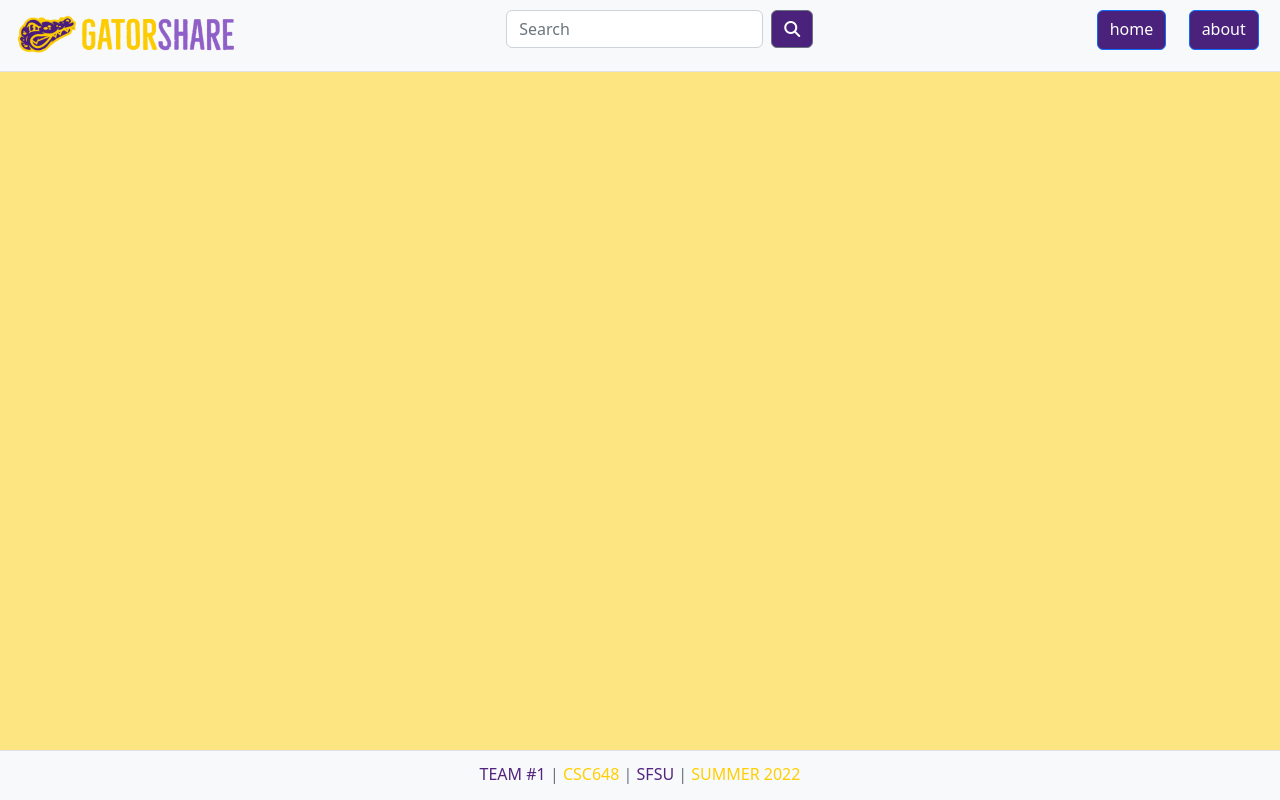
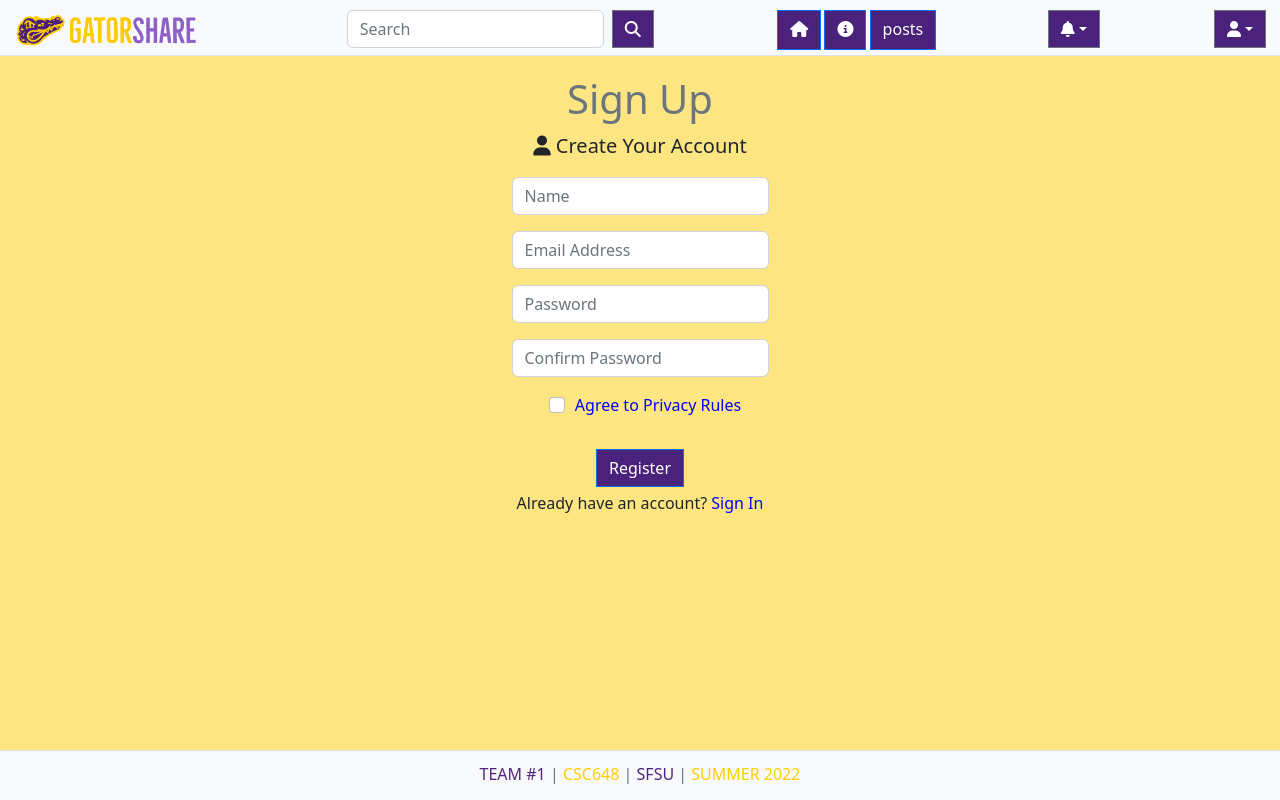
Before and after one commit to bsoukup1108/GatorShare, a React (Create React App) app in the folder application/client/: page /signup in a window 1280 px wide. Built offline with nearby package versions, Linux system fonts and the light colour scheme.

Commit message:
added Login, Logout,  updated navbar

```diff
--- a/application/client/src/App.js
+++ b/application/client/src/App.js
@@ -5,6 +5,9 @@ import Navbar from './components/navbar/Navbar';
 import About from './components/about/About';
 import Footer from './components/footer/Footer';
 import SearchResults from './components/SearchResults/SearchResults';
+import SignUp from './components/auth/SignUp';
+import Login from './components/auth/Login';
+import Profile from './components/profile/Profile';
 
 const App = () => (
 	<BrowserRouter>
@@ -13,8 +16,11 @@ const App = () => (
 				<Navbar />
 				<div className='container'>
 					<Routes>
+						<Route exact path='/signup' element={<SignUp />} />
+						<Route exact path='/login' element={<Login />} />
 						<Route path='/search' element={<SearchResults />} />
 						<Route exact path='/about' element={<About />} />
+						<Route exact path='/profile' element={<Profile />} />
 					</Routes>
 				</div>
 				<Footer />
--- /dev/null
+++ b/application/client/src/components/auth/Login.js
@@ -0,0 +1,76 @@
+import React from 'react';
+import { useState } from 'react';
+import { Link, Navigate } from 'react-router-dom';
+
+const isAuthenticated = false;
+
+const Login = () => {
+	const [formData, setFormData] = useState({
+		email: '',
+		password: '',
+	});
+
+	const { email, password } = formData;
+
+	const onChange = (e) =>
+		setFormData({
+			...formData,
+			[e.target.name]: e.target.value,
+		});
+
+	const onSubmit = (e) => {
+		e.preventDefault();
+		console.log(formData);
+	};
+
+	// redirect if logged in
+	if (isAuthenticated) {
+		return <Navigate to='/' />;
+	}
+
+	return (
+		<>
+			<div className='auth'>
+				<h1 className='text-secondary'>Sign In</h1>
+				<p className='lead'>
+					<i className='fas fa-user'></i> Sign Into Account
+				</p>
+				<form className='form' onSubmit={(e) => onSubmit(e)}>
+					<div className='form-group'>
+						<input
+							className='form-control'
+							type='email'
+							placeholder='Email Address'
+							name='email'
+							value={email}
+							onChange={(e) => onChange(e)}
+							// required
+						/>
+					</div>
+					<div className='form-group'>
+						<input
+							className='form-control'
+							type='password'
+							placeholder='Password'
+							name='password'
+							// minLength='6'
+							value={password}
+							onChange={(e) => onChange(e)}
+						/>
+					</div>
+
+					<input
+						type='submit'
+						className='btn btn-primary'
+						value='Login'
+					/>
+				</form>
+				<p className='my-1'>
+					Don't have an account? <Link to='/signup'>Sign Up</Link>
+				</p>
+			</div>
+		</>
+	);
+};
+
+export default Login;
--- /dev/null
+++ b/application/client/src/components/auth/SignUp.js
@@ -0,0 +1,118 @@
+import React from 'react';
+import { useState } from 'react';
+import { Link, Navigate } from 'react-router-dom';
+
+const isAuthenticated = false;
+
+const SignUp = () => {
+	const [formData, setFormData] = useState({
+		name: '',
+		email: '',
+		password: '',
+		password2: '',
+	});
+
+	const { name, email, password, password2 } = formData;
+
+	const onChange = (e) =>
+		setFormData({
+			...formData,
+			[e.target.name]: e.target.value,
+		});
+
+	const onSubmit = async (e) => {
+		e.preventDefault();
+		if (password !== password2) {
+			console.log('passwords do not match', 'danger');
+		} else {
+			console.log(formData);
+		}
+	};
+
+	// redirect if logged in
+	if (isAuthenticated) {
+		return <Navigate to='/' />;
+	}
+
+	return (
+		<>
+			<div className='auth'>
+				<h1 className='text-secondary'>Sign Up</h1>
+				<p className='lead'>
+					<i className='fas fa-user '></i> Create Your Account
+				</p>
+				<form className='form' onSubmit={(e) => onSubmit(e)}>
+					<div className='form-group'>
+						<input
+							className='form-control'
+							type='text'
+							placeholder='Name'
+							name='name'
+							value={name}
+							onChange={(e) => onChange(e)}
+							// required
+						/>
+					</div>
+					<div className='form-group'>
+						<input
+							className='form-control'
+							type='email'
+							placeholder='Email Address'
+							name='email'
+							value={email}
+							onChange={(e) => onChange(e)}
+							// required
+						/>
+					</div>
+					<div className='form-group'>
+						<input
+							className='form-control'
+							type='password'
+							placeholder='Password'
+							name='password'
+							// minLength='6'
+							value={password}
+							onChange={(e) => onChange(e)}
+						/>
+					</div>
+					<div className='form-group'>
+						<input
+							className='form-control'
+							type='password'
+							placeholder='Confirm Password'
+							name='password2'
+							value={password2}
+							onChange={(e) => onChange(e)}
+							// minLength='6'
+						/>
+					</div>
+					<div id='agreement' className='form-group '>
+						<input
+							className='form-check-input mt-1'
+							type='checkbox'
+							name='agreement'
+							required
+							onchange='validateAgreement(event.target)'
+						/>
+						<label for='agreement'>
+							<p>
+								<a href='#!'>Agree to Privacy Rules</a>
+							</p>
+						</label>
+					</div>
+
+					<input
+						type='submit'
+						className='btn btn-primary'
+						value='Register'
+					/>
+				</form>
+				<p className='my-1'>
+					Already have an account? <Link to='/login'>Sign In</Link>
+				</p>
+			</div>
+		</>
+	);
+};
+
+export default SignUp;
--- a/application/client/src/components/navbar/Navbar.js
+++ b/application/client/src/components/navbar/Navbar.js
@@ -3,9 +3,164 @@ import { Link, useNavigate } from 'react-router-dom';
 import handleSearch from '../../js/search';
 
 import logo from '../../img/logo.png';
+const isAuthenticated = false;
 
 const Navbar = () => {
 	const navigate = useNavigate();
+
+	const authLinks = (
+		<>
+			<ul>
+				<li className='btn btn-primary'>
+					<Link to='/'>
+						<i className='fa-solid fa-house'></i>
+					</Link>
+				</li>
+				<li className='btn btn-primary'>
+					<Link to='/about'>
+						<i className='fa-solid fa-circle-info'></i>
+					</Link>
+				</li>
+				<li className='btn btn-primary'>
+					<Link to='/posts'>posts</Link>
+				</li>
+				<li className='btn btn-primary'>
+					<Link to='/create'>
+						<i className='fa-solid fa-plus'></i>
+					</Link>
+				</li>
+			</ul>
+
+			<div className='dropdown me-1 '>
+				<a
+					className='btn btn-secondary dropdown-toggle'
+					href='/#'
+					role='button'
+					id='dropdownMenuLink'
+					data-bs-toggle='dropdown'
+					aria-expanded='false'
+				>
+					<i className='fa-solid fa-bell'></i>
+				</a>
+
+				<ul
+					className='dropdown-menu dropdown-menu-end'
+					aria-labelledby='dropdownMenuOffset'
+				>
+					<li>
+						<a className='dropdown-item' href='/login'>
+							You don't have any notifications
+						</a>
+					</li>
+				</ul>
+			</div>
+
+			<div className='dropdown me-1'>
+				<a
+					className='btn btn-secondary dropdown-toggle'
+					href='/#!'
+					role='button'
+					id='dropdownMenuLink'
+					data-bs-toggle='dropdown'
+					aria-expanded='false'
+				>
+					<i className='fas fa-user '></i>
+				</a>
+
+				<ul
+					className='dropdown-menu dropdown-menu-end'
+					aria-labelledby='dropdownMenuOffset'
+				>
+					<li>
+						<a className='dropdown-item' href='/profile'>
+							<i className='fa-solid fa-user'></i> Profile
+						</a>
+					</li>
+					<li>
+						<a
+							className='dropdown-item'
+							onClick={console.log('logout')}
+							href='/!#'
+						>
+							<i className='fas fa-sign-out-alt'></i>{' '}
+							<span className='hide-sm'>Logout</span>
+						</a>
+					</li>
+				</ul>
+			</div>
+		</>
+	);
+	const guestLinks = (
+		<>
+			<ul>
+				<li className='btn btn-primary'>
+					<Link to='/'>
+						<i className='fa-solid fa-house'></i>
+					</Link>
+				</li>
+				<li className='btn btn-primary'>
+					<Link to='/about'>
+						<i className='fa-solid fa-circle-info'></i>
+					</Link>
+				</li>
+				<li className='btn btn-primary'>
+					<Link to='/posts'>posts</Link>
+				</li>
+			</ul>
+			<div className='dropdown me-1 '>
+				<a
+					className='btn btn-secondary dropdown-toggle'
+					href='/#'
+					role='button'
+					id='dropdownMenuLink'
+					data-bs-toggle='dropdown'
+					aria-expanded='false'
+				>
+					<i className='fa-solid fa-bell'></i>
+				</a>
+
+				<ul
+					className='dropdown-menu dropdown-menu-end'
+					aria-labelledby='dropdownMenuOffset'
+				>
+					<li>
+						<a className='dropdown-item' href='/login'>
+							You must sign in to see notifications
+						</a>
+					</li>
+				</ul>
+			</div>
+			<div className='dropdown me-1'>
+				<a
+					className='btn btn-secondary dropdown-toggle'
+					href='/#'
+					role='button'
+					id='dropdownMenuLink'
+					data-bs-toggle='dropdown'
+					aria-expanded='false'
+				>
+					<i className='fas fa-user '></i>
+				</a>
+
+				<ul
+					className='dropdown-menu dropdown-menu-end'
+					aria-labelledby='dropdownMenuOffset'
+				>
+					<li>
+						<a className='dropdown-item' href='/login'>
+							<i className='fa-solid fa-arrow-right-to-bracket'></i>{' '}
+							Log In
+						</a>
+					</li>
+					<li>
+						<a className='dropdown-item' href='/signup'>
+							<i className='fa-solid fa-user-plus'></i> Sign Up
+						</a>
+					</li>
+				</ul>
+			</div>
+		</>
+	);
 
 	return (
 		<nav className='navbar sticky-top navbar-expand-lg navbar-light bg-light border-bottom'>
@@ -14,7 +169,6 @@ const Navbar = () => {
 					<img id='logo' src={logo} alt='logo' />
 				</a>{' '}
 			</div>
-
 			<div id='searchBar'>
 				<div className='container-fluid'>
 					<form className='d-flex' onSubmit={handleSearch}>
@@ -39,14 +193,7 @@ const Navbar = () => {
 				</div>
 			</div>
 
-			<ul>
-				<li className='btn btn-primary'>
-					<Link to='/'>home</Link>
-				</li>
-				<li className='btn btn-primary'>
-					<Link to='/about'>about</Link>
-				</li>
-			</ul>
+			<>{isAuthenticated ? authLinks : guestLinks}</>
 		</nav>
 	);
 };
--- /dev/null
+++ b/application/client/src/components/profile/Profile.js
@@ -0,0 +1,26 @@
+import React from 'react';
+import { Navigate } from 'react-router-dom';
+import { getUser } from '../../js/profile';
+
+const isAuthenticated = false;
+
+const Profile = () => {
+	// redirect if not logged in
+	if (!isAuthenticated) {
+		return <Navigate to='/login' />;
+	}
+
+	getUser().then((res) => {
+		console.log(res);
+	});
+
+	return (
+		<>
+			<div className='profile'>
+				<h1 className='text-secondary'>Welcome To Your Profile!</h1>
+			</div>
+		</>
+	);
+};
+
+export default Profile;
--- a/application/client/src/css/App.css
+++ b/application/client/src/css/App.css
@@ -58,6 +58,7 @@ a:hover {
 /* Buttons */
 .btn {
   background-color: rgb(74, 33, 123);
+  border-radius: 0;
 }
 
 /* *********************************************** */
@@ -75,6 +76,7 @@ a:hover {
 
 #logo {
   max-width: 15rem;
+  height: 40px;
 }
 
 /* *********************************************** */
@@ -84,7 +86,7 @@ nav {
   display: flex;
   justify-content: space-between !important;
   padding: 10px !important;
-  height: 4.5rem !important;
+  height: 3.5rem !important;
 }
 
 nav > ul > .btn {
@@ -102,10 +104,6 @@ nav > ul > .btn {
 
 /* *********************************************** */
 /* Searchbar  */
-#searchBar {
-  margin-inline: 1rem;
-}
-
 /* *********************************************** */
 /* Accordeon  */
 .accordion-button:is(.collapsed) {
@@ -141,17 +139,12 @@ footer {
   min-height: 100vh;
   display: grid;
   grid-template-columns: repeat(12, [col-start] 1fr);
-  grid-template-rows: 75px 50px auto 50px;
-  grid-template-areas: "n n n n n n n n n n n n" "s s s s s s s s s s s s" "c c c c c c c c c c c c" "f f f f f f f f f f f f";
+  grid-template-rows: 75px auto 50px;
+  grid-template-areas: "n n n n n n n n n n n n" "c c c c c c c c c c c c" "f f f f f f f f f f f f";
 }
 
 nav {
   grid-area: n;
-}
-
-#searchBar {
-  grid-area: s;
-  grid-column: span 12;
 }
 
 footer {
@@ -184,3 +177,36 @@ footer {
 }
 
 /* *********************************************** */
+p > a,
+label > a {
+  color: blue;
+}
+
+.auth {
+  text-align: center;
+}
+
+form div {
+  margin: 1rem auto;
+}
+
+#agreement > input {
+  margin-inline: 10px;
+}
+
+.form-group {
+  width: fit-content;
+}
+
+input.form-control {
+  width: 100%;
+}
+
+ul {
+  padding: 0;
+  margin-inline: 0;
+}
+
+nav > ul > .btn {
+  margin-inline: 0.1rem;
+}
--- a/application/client/src/sass/App.scss
+++ b/application/client/src/sass/App.scss
@@ -65,6 +65,7 @@ a:hover {
 /* Buttons */
 .btn {
 	background-color: $primary;
+	border-radius: 0;
 }
 
 .btn a {
@@ -86,6 +87,7 @@ a:hover {
 
 #logo {
 	max-width: 15rem;
+	height: 40px;
 }
 /* *********************************************** */
 
@@ -95,7 +97,7 @@ nav {
 	display: flex;
 	justify-content: space-between !important;
 	padding: 10px !important;
-	height: 4.5rem !important;
+	height: 3.5rem !important;
 }
 
 nav > ul > .btn {
@@ -116,7 +118,7 @@ nav > ul > .btn {
 /* Searchbar  */
 
 #searchBar {
-	margin-inline: 1rem;
+	// margin-inline: 1rem;
 }
 
 /* *********************************************** */
@@ -154,11 +156,10 @@ footer {
 	min-height:100vh;
 	display: grid;
 	grid-template-columns: repeat(12, [col-start] 1fr);
-	grid-template-rows: 75px 50px auto 50px;
+	grid-template-rows: 75px  auto 50px;
 	// gap: 20px;
 	grid-template-areas:
 	'n n n n n n n n n n n n'
-	's s s s s s s s s s s s'
 	'c c c c c c c c c c c c'
 	'f f f f f f f f f f f f'
 	;
@@ -168,10 +169,7 @@ nav {
 	grid-area: n;
 }
 
-#searchBar {
-	grid-area: s;
-	grid-column: span 12;
-}
+
 
 footer {
 	grid-area: f;
@@ -204,3 +202,36 @@ footer {
   background: $primary;
 }
 /* *********************************************** */
+
+p > a,
+label > a {
+	color: blue
+}
+
+.auth {
+	text-align: center;
+}
+
+form div {
+	margin: 1rem auto;
+}
+
+#agreement > input {
+	margin-inline: 10px;
+}
+
+.form-group {
+	width: fit-content;
+}
+
+input.form-control {
+	width: 100%
+}
+
+ul {
+	padding: 0;
+	margin-inline: 0
+}
+nav > ul > .btn {
+	margin-inline: 0.1rem;
+}
```
Also changed, not shown: application/client/src/js/profile.js (added, +49 -0 lines).
